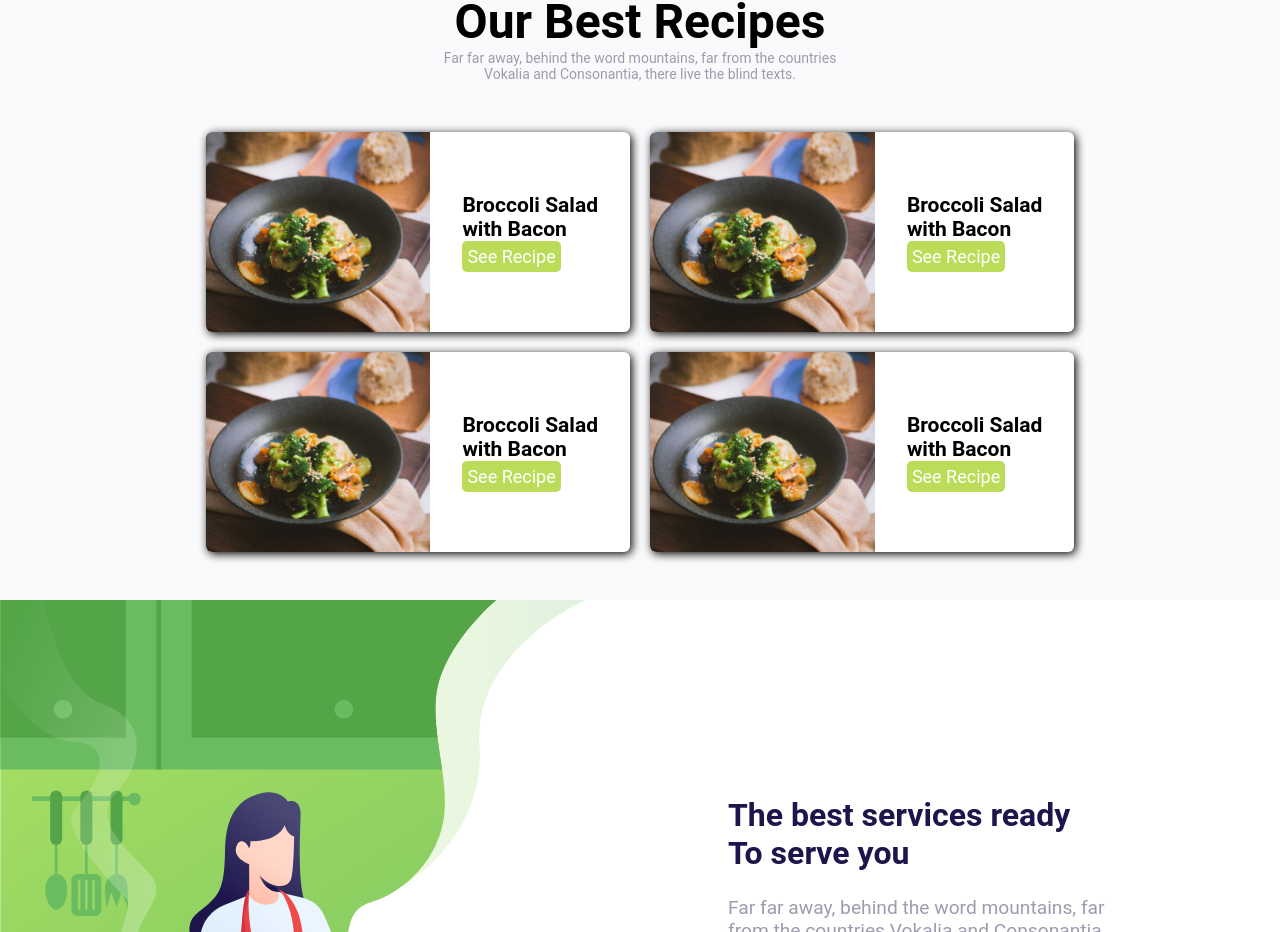
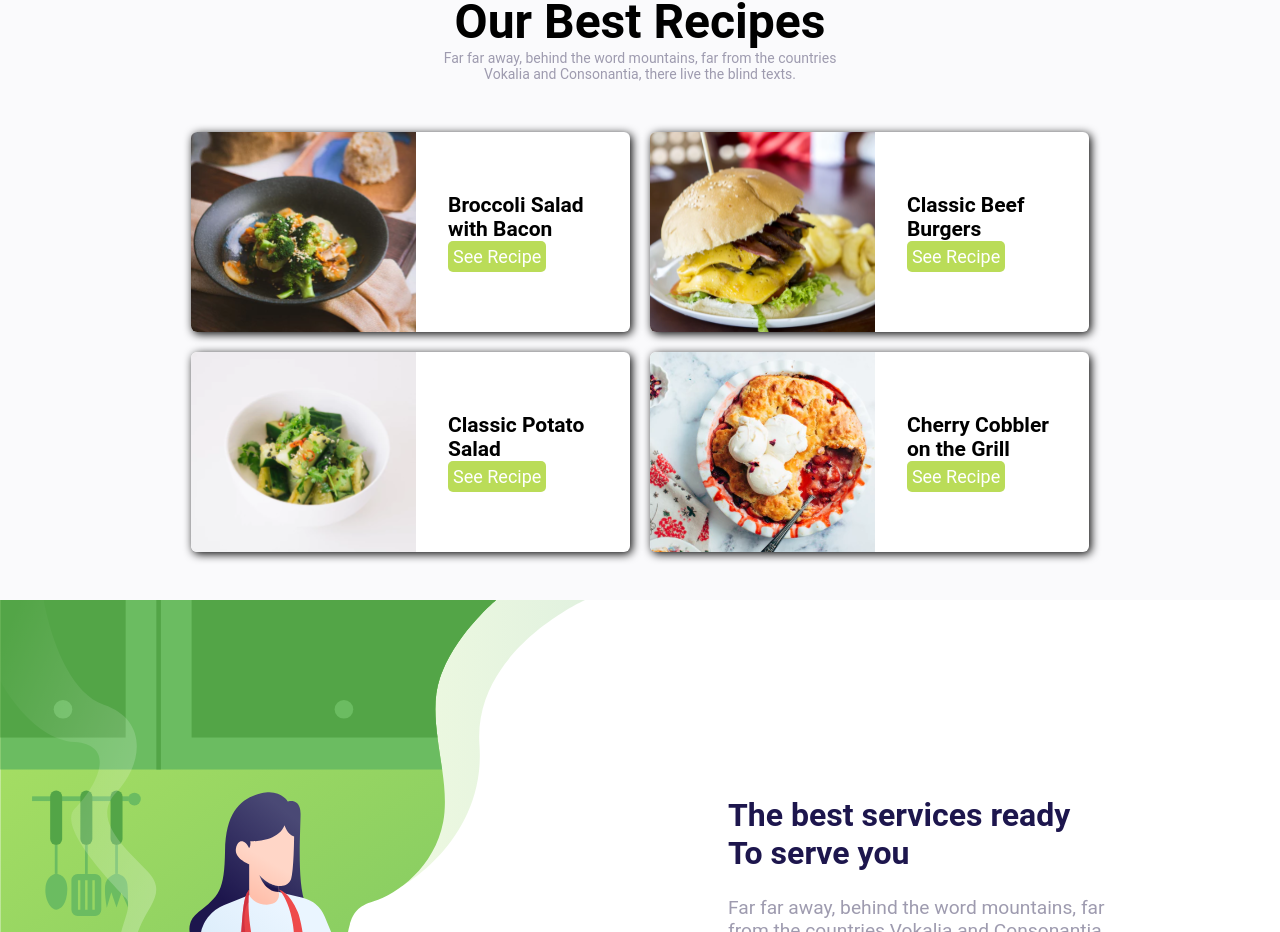
Before and after one commit to gustavolopesv3/GCB-Frontend, a React (Create React App) app: page / in a window 1280 px wide. Shown: the part 855-1787 px from the top of the page. Built offline with nearby package versions, Linux system fonts and the light colour scheme.

Commit message:
props cardRecipe

```diff
--- a/src/components/CardRecipe/index.tsx
+++ b/src/components/CardRecipe/index.tsx
@@ -1,18 +1,20 @@
 //images
-import comida1 from '../../assets/comida_1.svg'
-import { Card } from './style'
+import comida1 from '../../assets/comida_1.svg';
+import { Card } from './style';
 
-export const CardRecipe = ()=>{
-  return(
-      <Card>
-      <img src={comida1} alt="" />
-      <div className='cardContent'>
-        <h2>Broccoli Salad <br /> with Bacon</h2>
+interface recipeProps {
+  imageCard: string;
+  title: string;
+}
+
+export const CardRecipe = ({ imageCard, title }: recipeProps) => {
+  return (
+    <Card>
+      <img src={imageCard} alt="" />
+      <div className="cardContent">
+        <h2>{title}</h2>
         <button>See Recipe</button>
       </div>
-      </Card>
-
-
-
-  )
-}
+    </Card>
+  );
+};
--- a/src/components/CardRecipe/style.ts
+++ b/src/components/CardRecipe/style.ts
@@ -11,6 +11,7 @@ export const Card = styled.div`
 
   .cardContent {
     margin: 2rem;
+    width: 150px;
   }
   img {
     height: 100%;
--- a/src/pages/Home/index.tsx
+++ b/src/pages/Home/index.tsx
@@ -22,6 +22,11 @@ import author3 from '../../assets/author3.svg';
 
 import blogImage4 from '../../assets/bloco_image_4.svg';
 import author4 from '../../assets/author4.svg';
+
+import comida1 from '../../assets/comida_1.svg';
+import comida2 from '../../assets/comida_2.svg';
+import comida3 from '../../assets/comida_3.svg';
+import comida4 from '../../assets/comida_4.svg';
 
 export const Home = () => {
   return (
@@ -54,10 +59,18 @@ export const Home = () => {
           </span>
         </div>
         <div className="cardsRecipes">
-          <CardRecipe />
-          <CardRecipe />
-          <CardRecipe />
-          <CardRecipe />
+          <CardRecipe
+            imageCard={comida1}
+            title="Broccoli Salad
+            with Bacon"
+          />
+          <CardRecipe
+            imageCard={comida2}
+            title="Classic Beef Burgers
+"
+          />
+          <CardRecipe imageCard={comida3} title="Classic Potato Salad" />
+          <CardRecipe imageCard={comida4} title="Cherry Cobbler on the Grill" />
         </div>
       </BestRecipes>
       <BestSevices>
```
